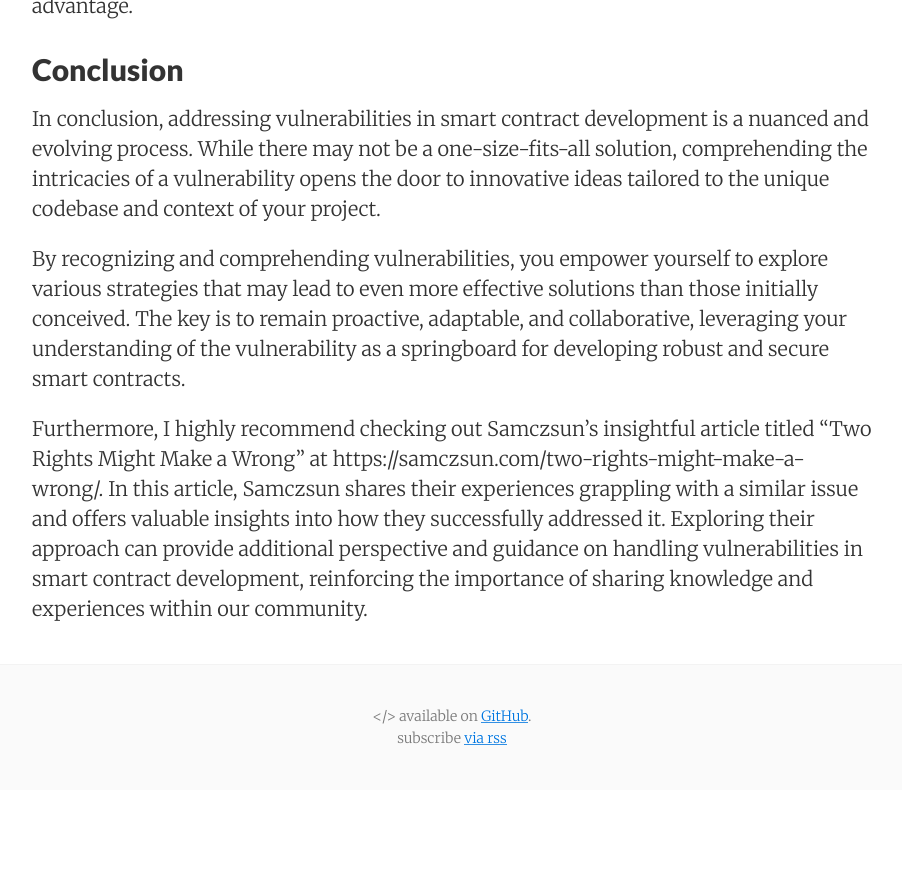
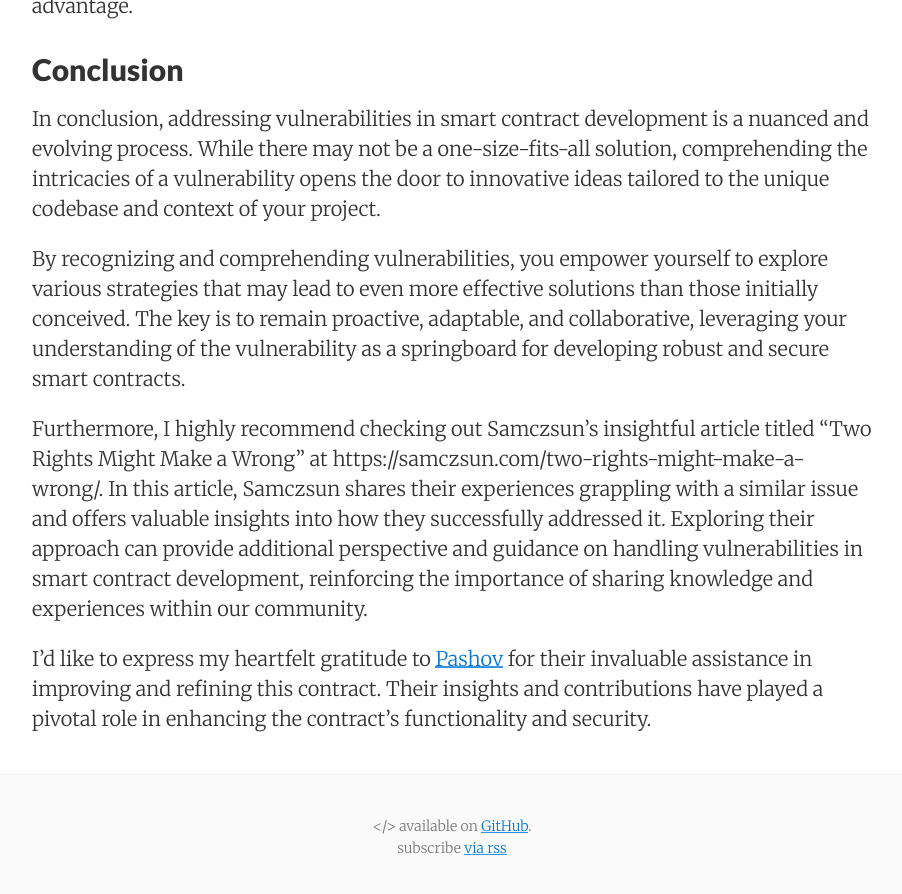
Before and after one commit to matinkaboli/matinkaboli.github.io, a Jekyll site: the page built from _posts/2023-10-01-multicall-in-solidity.md, in a window 1280 px wide and 900 px high, scrolled down 6255 px. Shown: the top 894 px of the window, without its empty margins (188-1090 px from the left). Built offline with Jekyll 4.4.1, drawn with Linux system fonts in a browser that asks for light colours; comment, search, counter and statistics services are not loaded; before the commit the page ends 7045 px from its top, so only the background shows below that.

Commit message:
chore: add thanks for multicall

```diff
--- a/_posts/2023-10-01-multicall-in-solidity.md
+++ b/_posts/2023-10-01-multicall-in-solidity.md
@@ -272,3 +272,8 @@ offers valuable insights into how they successfully addressed it.
 Exploring their approach can provide additional perspective and guidance on handling
 vulnerabilities in smart contract development, reinforcing the importance of sharing
 knowledge and experiences within our community.
+
+I'd like to express my heartfelt gratitude to [Pashov](https://twitter.com/pashovkrum/)
+for their invaluable assistance in improving and refining this contract.
+Their insights and contributions have played a
+pivotal role in enhancing the contract's functionality and security.
```
